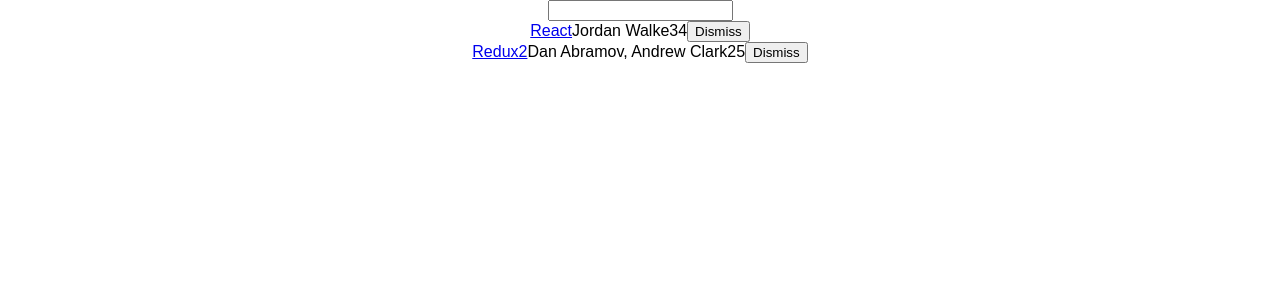
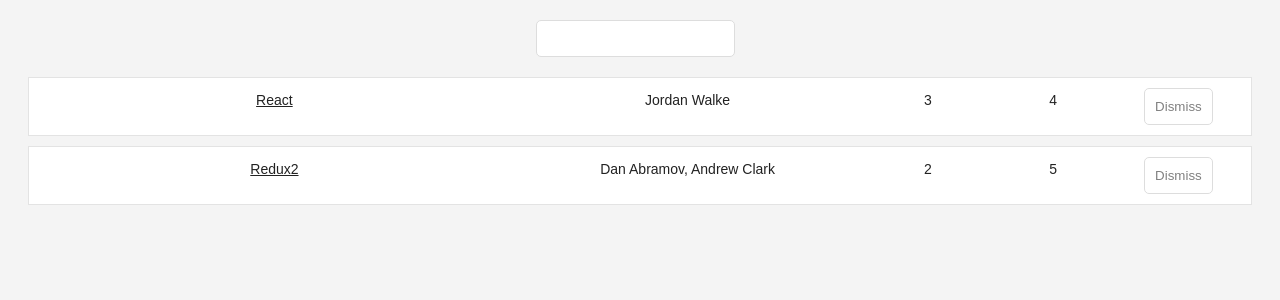
Before and after one commit to wylietech/hackernews, a React (Create React App) app: page / in a window 1280 px wide. Shown: the top 300 px of the page. Built offline with nearby package versions, Linux system fonts and the light colour scheme.

Commit message:
Added styling to the table

```diff
--- a/src/App.css
+++ b/src/App.css
@@ -1,28 +1,63 @@
-.App {
+.page {
+  margin: 20px;
+}
+
+.interactions {
   text-align: center;
 }
 
-.App-logo {
-  animation: App-logo-spin infinite 20s linear;
-  height: 80px;
+.table {
+  margin: 20px 0;
 }
 
-.App-header {
-  background-color: #222;
-  height: 150px;
-  padding: 20px;
-  color: white;
+.table-header {
+  display: flex;
+  line-height: 24px;
+  font-size: 16px;
+  padding: 0 10px;
+  justify-content: space-between;
 }
 
-.App-title {
-  font-size: 1.5em;
+.table-empty {
+  margin: 200px;
+  text-align: center;
+  font-size: 16px;
 }
 
-.App-intro {
-  font-size: large;
+.table-row {
+  display: flex;
+  line-height: 24px;
+  white-space: nowrap;
+  margin: 10px 0;
+  padding: 10px;
+  background: #ffffff;
+  border: 1px solid #e3e3e3;
 }
 
-@keyframes App-logo-spin {
-  from { transform: rotate(0deg); }
-  to { transform: rotate(360deg); }
+.table-header > span {
+  overflow: hidden;
+  text-overflow: ellipsis;
+  padding: 0 5px;
 }
+
+.table-row > span {
+  overflow: hidden;
+  text-overflow: ellipsis;
+  padding: 0 5px;
+}
+
+.button-inline {
+  border-width: 0;
+  background: transparent;
+  color: inherit;
+  text-align: inherit;
+  -webkit-font-smoothing: inherit;
+  padding: 0;
+  font-size: inherit;
+  cursor: pointer;
+}
+
+.button-active {
+  border-radius: 0;
+  border-bottom: 1px solid #38BB6C;
+}
--- a/src/App.js
+++ b/src/App.js
@@ -50,7 +50,8 @@
   render() {
     const { searchTerm, list } = this.state;
     return (
-      <div className="App">
+      <div className="page">
+        <div className="interactions">
           <Search
             value={searchTerm}
             onChange={this.onSearchChange}
@@ -60,6 +61,7 @@
             pattern={searchTerm}
             onDismiss={this.onDismiss}
           />
+        </div>
       </div>
     );
   }
@@ -111,16 +113,16 @@
 
 function Table({list, pattern, onDismiss}) {
   return (
-    <div>
+    <div className="table">
     {list.filter(isSearched(pattern)).map(item =>
-      <div key={item.objectID}>
-        <span>
+      <div key={item.objectID} className="table-row">
+        <span style={{ width: '40%'}} >
           <a href={item.url}>{item.title}</a>
         </span>
-        <span>{item.author}</span>
-        <span>{item.num_comments}</span>
-        <span>{item.points}</span>
-        <span>
+        <span style={{ width: '30%'}}>{item.author}</span>
+        <span style={{ width: '10%'}}>{item.num_comments}</span>
+        <span style={{ width: '10%'}}>{item.points}</span>
+        <span style={{ width: '10%'}}>
           <Button onClick = {() => onDismiss(item.objectID)}>
             Dismiss
           </Button>
--- a/src/index.css
+++ b/src/index.css
@@ -1,5 +1,44 @@
 body {
+  color: #222;
+  background: #f4f4f4;
+  font: 400 14px CoreSans, Arial,sans-serif;
+}
+
+a {
+  color: #222;
+}
+
+a:hover {
+  text-decoration: underline;
+}
+
+ul, li {
+  list-style: none;
+  padding: 0;
   margin: 0;
-  padding: 0;
-  font-family: sans-serif;
 }
+
+input {
+  padding: 10px;
+  border-radius: 5px;
+  outline: none;
+  margin-right: 10px;
+  border: 1px solid #dddddd;
+}
+
+button {
+  padding: 10px;
+  border-radius: 5px;
+  border: 1px solid #dddddd;
+  background: transparent;
+  color: #808080;
+  cursor: pointer;
+}
+
+button:hover {
+  color: #222;
+}
+
+*:focus {
+  outline: none;
+}
```
Lines whose indentation alone changed are shown as unchanged.
